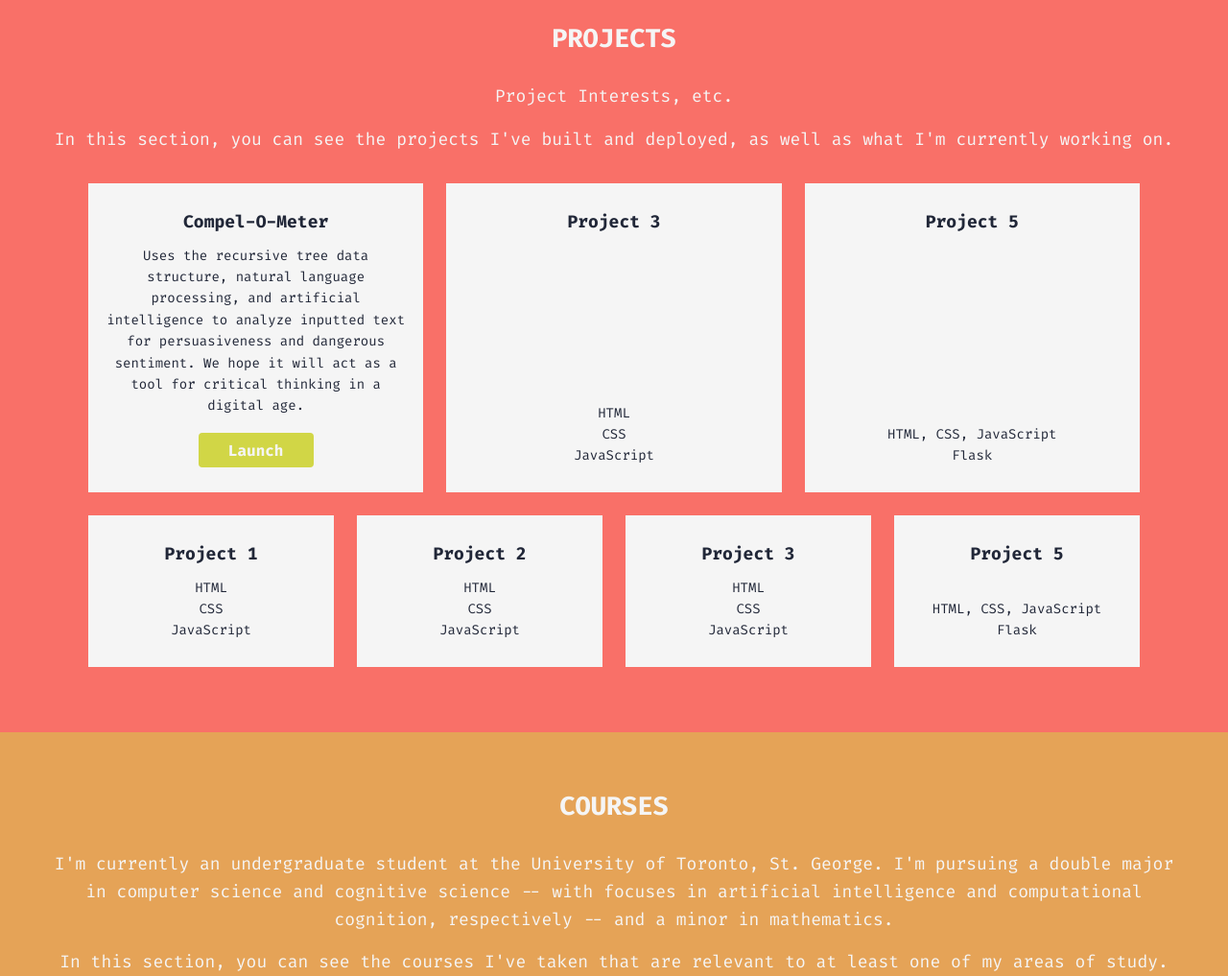
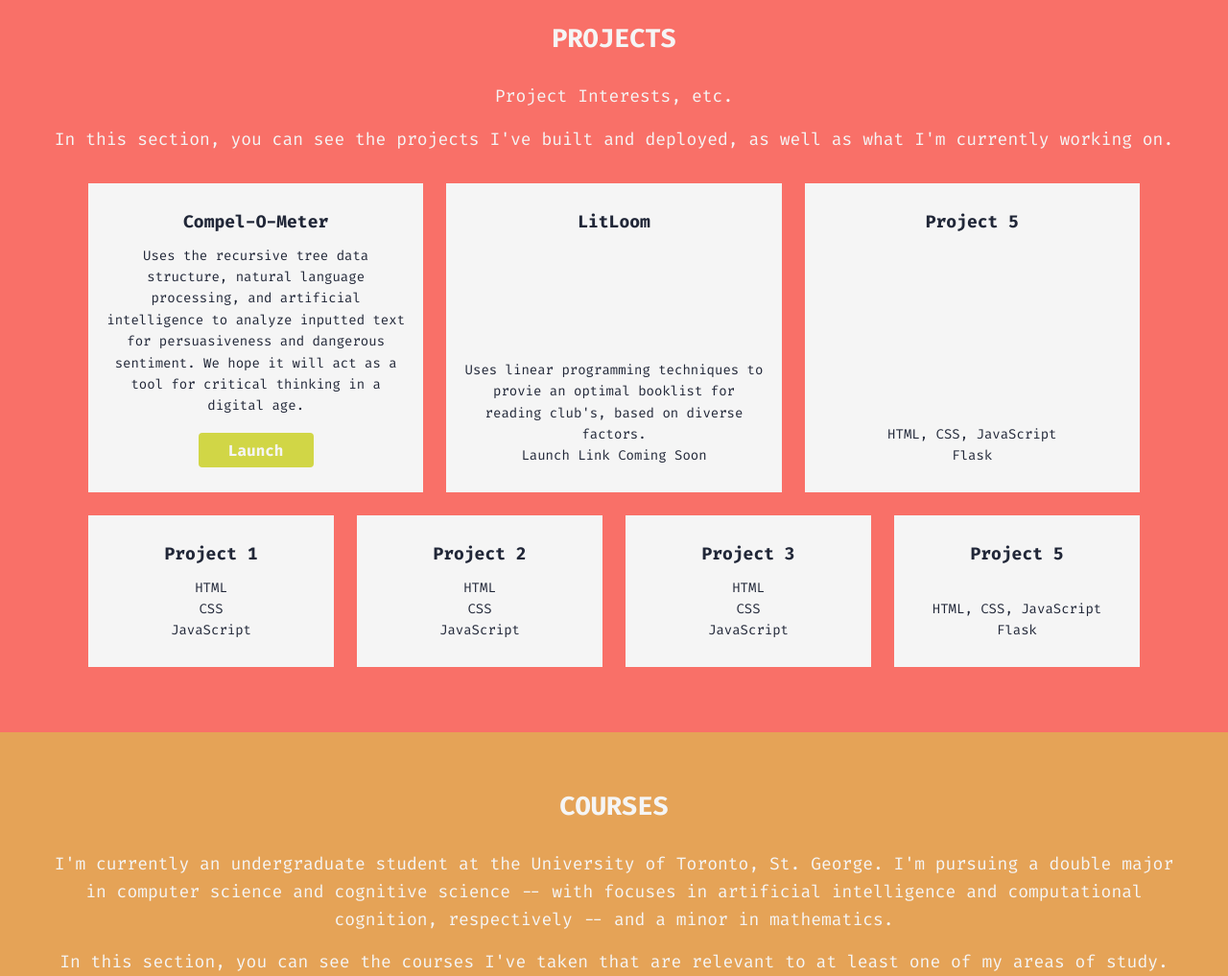
Before and after one commit to praticodes/praticodes, a plain HTML site: page index.html in a window 1280 px wide. Shown: the part 898-1915 px from the top of the page at 96% size. Drawn offline with Linux system fonts and the light colour scheme.

Commit message:
Update index.html

```diff
--- a/index.html
+++ b/index.html
@@ -55,11 +55,10 @@
               </div>
               <div class="slide">
                 <div class="slide-content">
-                  <div class="project-title">Project 3</div>
+                  <div class="project-title">LitLoom</div>
                   <ul class="skills-list">
-                    <li>HTML</li>
-                    <li>CSS</li>
-                    <li>JavaScript</li>
+                    <li>Uses linear programming techniques to provie an optimal booklist for reading club's, based on diverse factors.</li>
+                    <li>Launch Link Coming Soon</li>
                   </ul>
                 </div>
               </div>
```
